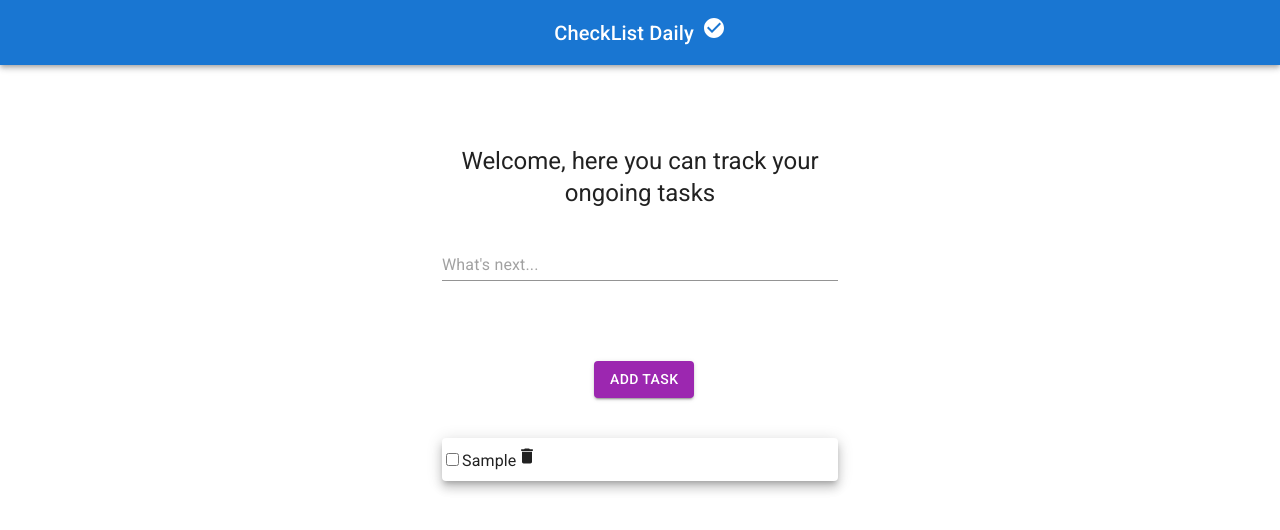
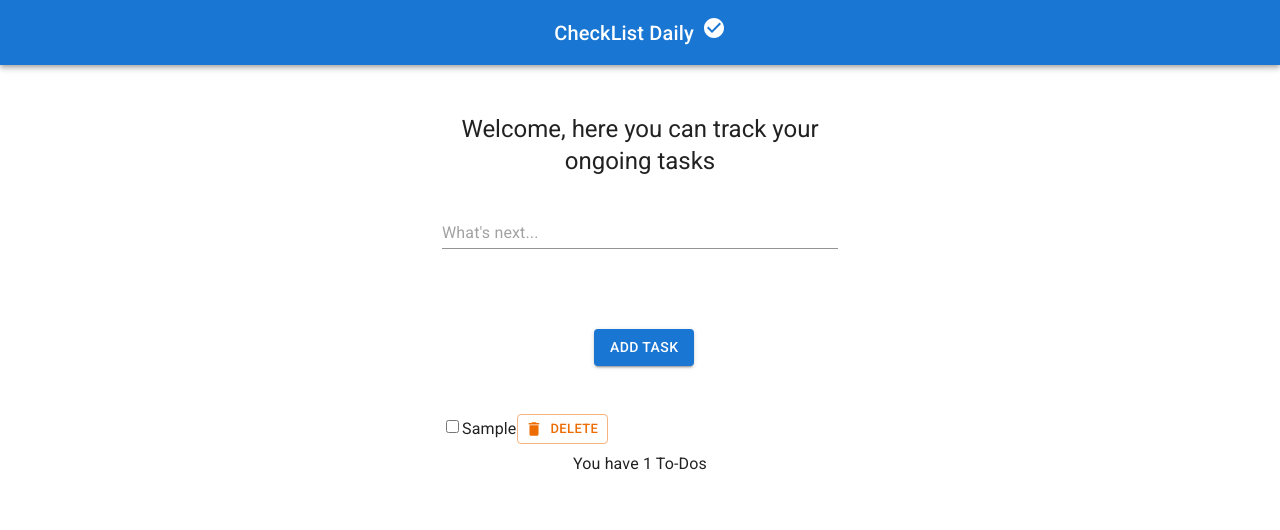
Before and after one commit to stefaniacamargo/Checklist-Daily, a React (Vite) app: page /home in a window 1280 px wide. Both pictures are taken after typing "Sample" into the empty fields and a click on the button "ADD TASK". Shown: the top 530 px of the page. Built offline with nearby package versions, Linux system fonts and the light colour scheme; no server answers.

Commit message:
styles styles from the to do list

```diff
--- a/src/components/RegisterForm.jsx
+++ b/src/components/RegisterForm.jsx
@@ -19,7 +19,7 @@ const FormContainer = styled(Box)`
   margin: 0 auto;
   margin-top: 8rem;
 `;
-import { createUserWithEmailAndPassword} from "firebase/auth";
+import { createUserWithEmailAndPassword } from "firebase/auth";
 import { useNavigate } from "react-router-dom";
 import { auth } from "../config/firebase";
 
@@ -87,7 +87,7 @@ export const RegisterForm = () => {
           <TextField
             label="Password"
             type="password"
-            color="secondary"
+            color="primary"
             value={password}
             onChange={handlePasswordChange}
             required
--- a/src/components/TaskList.jsx
+++ b/src/components/TaskList.jsx
@@ -1,11 +1,4 @@
-import {
-  Input,
-  Container,
-  Typography,
-  Button,
-  List,
-  Paper,
-} from "@mui/material";
+import { Input, Container, Typography, Button, List } from "@mui/material";
 import DeleteIcon from "@mui/icons-material/Delete";
 import { useState } from "react";
 
@@ -42,13 +35,12 @@ export const TodoForm = () => {
 
     setTasks(updatedTasks);
   };
-
   const deleteTask = (taskId) => {
     const filteredTasks = tasks.filter((task) => task.id !== taskId);
     setTasks(filteredTasks);
   };
   return (
-    <Container maxWidth="xs" sx={{ mt: 10 }}>
+    <Container maxWidth="xs" sx={{ mt: 6 }}>
       <Typography component="h1" variant="h5" align="center" sx={{ mb: 5 }}>
         Welcome, here you can track your ongoing tasks
       </Typography>
@@ -62,19 +54,18 @@ export const TodoForm = () => {
           label="fullWidth"
           placeholder="What's next..."
           id="fullWidth"
-          color="secondary"
+          color="primary"
         />
         <Button
           variant="contained"
           type="submit"
-          color="secondary"
+          color="primary"
           size="1rem"
           sx={{ ml: 19, mb: 5 }}
         >
           Add Task
         </Button>
       </form>
-      <Paper elevation={7}>
       <List sx={{ width: "100%" }}>
         <Typography component="p">
           {tasks.map((task) => (
@@ -91,15 +82,20 @@ export const TodoForm = () => {
               >
                 {task.text}
               </span>
-                <DeleteIcon
+              <Button
+                variant="outlined"
+                startIcon={<DeleteIcon />}
                 onClick={() => deleteTask(task.id)}
-                  sx={{ fontSize: 20 }}
-                ></DeleteIcon>
+                size="small"
+                color="warning"
+              >
+                Delete
+              </Button>
             </li>
           ))}
         </Typography>
       </List>
-      </Paper>
+      <Typography align="center">{`You have ${tasks.length} To-Dos`}</Typography>
     </Container>
   );
 };
```
Lines whose indentation alone changed are shown as unchanged.
